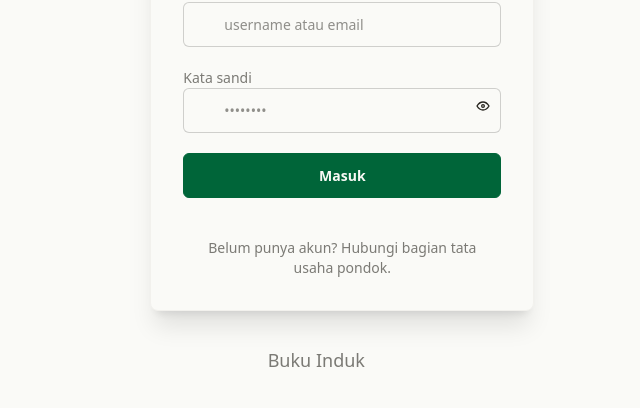
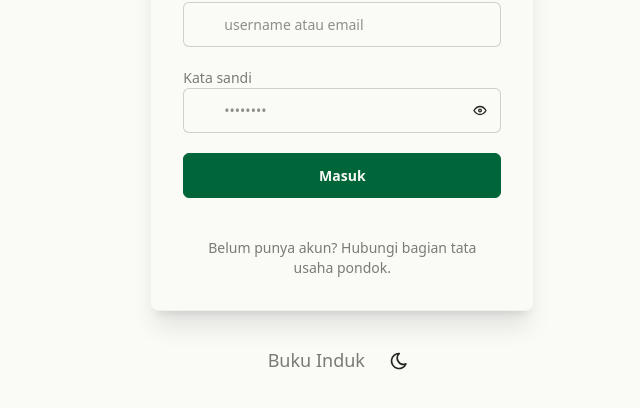
Before and after one commit to awalhadi006/buku-induk, a SvelteKit app: page /login in a window 1280 px wide. Shown: the part 308-716 px from the top of the page, without its empty margins (640-1280 px from the left). Built offline with nearby package versions, Linux system fonts and the light colour scheme; no server answers; the database is empty.

Commit message:
feat(login): perbaiki tombol tema dan posisi ikon input

```diff
--- a/src/routes/login/+page.svelte
+++ b/src/routes/login/+page.svelte
@@ -1,15 +1,32 @@
 <script lang="ts">
-	import { IconCheck, IconEye, IconEyeOff, IconMail, IconLock, IconShield } from '@tabler/icons-svelte';
+	import { IconCheck, IconEye, IconEyeOff, IconMail, IconLock, IconMoon, IconShield, IconSun } from '@tabler/icons-svelte';
 	import LoadingButton from '$lib/components/LoadingButton.svelte';
 	import { enhance } from '$app/forms';
+	import { onMount } from 'svelte';
 	import { photoUrl } from '$lib/gdrive-url';
 
 	let { form, schoolName, schoolLogoUrl } = $props();
 	let show = $state(false);
 	let submitting = $state(false);
+	let dark = $state(false);
 
 	const logoUrl = $derived(photoUrl(schoolLogoUrl) ?? '/placeholder-santri.jpg');
 	const displayName = $derived(schoolName ?? 'Buku Induk');
+
+	onMount(() => {
+		const attr = document.documentElement.getAttribute('data-theme');
+		dark = attr === 'bi-dark' || (attr === null && window.matchMedia('(prefers-color-scheme: dark)').matches);
+	});
+
+	function setDark(value: boolean) {
+		dark = value;
+		document.documentElement.setAttribute('data-theme', value ? 'bi-dark' : 'bi-light');
+		localStorage.setItem('theme', value ? 'bi-dark' : 'bi-light');
+	}
+
+	function toggleTheme() {
+		setDark(!dark);
+	}
 </script>
 
 <svelte:head>
@@ -152,9 +169,9 @@
 								<span class="label-text">Username atau Email</span>
 							</label>
 							<div class="relative">
-								<div class="pointer-events-none absolute inset-y-0 left-0 flex items-center pl-3">
-									<IconMail class="size-5 text-base-content/50" aria-hidden="true" />
-								</div>
+								<span class="pointer-events-none absolute left-3 top-1/2 -translate-y-1/2 text-base-content/50" aria-hidden="true">
+									<IconMail class="size-5" />
+								</span>
 								<input
 									id="username"
 									name="username"
@@ -172,9 +189,9 @@
 								<span class="label-text">Kata sandi</span>
 							</label>
 							<div class="relative">
-								<div class="pointer-events-none absolute inset-y-0 left-0 flex items-center pl-3">
-									<IconLock class="size-5 text-base-content/50" aria-hidden="true" />
-								</div>
+								<span class="pointer-events-none absolute left-3 top-1/2 -translate-y-1/2 text-base-content/50" aria-hidden="true">
+									<IconLock class="size-5" />
+								</span>
 								<input
 									id="password"
 									name="password"
@@ -185,7 +202,7 @@
 									placeholder="••••••••" />
 								<button
 									type="button"
-									class="btn btn-ghost btn-square btn-sm absolute inset-y-0 right-0"
+									class="btn btn-ghost btn-square btn-xs absolute right-2 top-1/2 -translate-y-1/2"
 									aria-label={show ? 'Sembunyikan kata sandi' : 'Tampilkan kata sandi'}
 									onclick={() => (show = !show)}>
 									{#if show}
@@ -227,12 +244,19 @@
 				</div>
 			</div>
 
-			<!-- Footer dengan theme controller -->
+			<!-- Footer dengan theme toggle -->
 			<footer class="mt-8 flex flex-col items-center justify-center gap-4 text-sm text-base-content/60 lg:flex-row">
 				<p>{displayName}</p>
-				<div class="theme-controller" data-themes="bi-light,bi-dark">
-					<button class="btn btn-ghost btn-square btn-sm" aria-label="Ganti tema"></button>
-				</div>
+				<button
+					class="btn btn-ghost btn-square btn-sm"
+					aria-label={dark ? 'Beralih ke mode terang' : 'Beralih ke mode gelap'}
+					onclick={toggleTheme}>
+					{#if dark}
+						<IconSun class="size-5" stroke-width={2} />
+					{:else}
+						<IconMoon class="size-5" stroke-width={2} />
+					{/if}
+				</button>
 			</footer>
 		</div>
 	</main>
```
